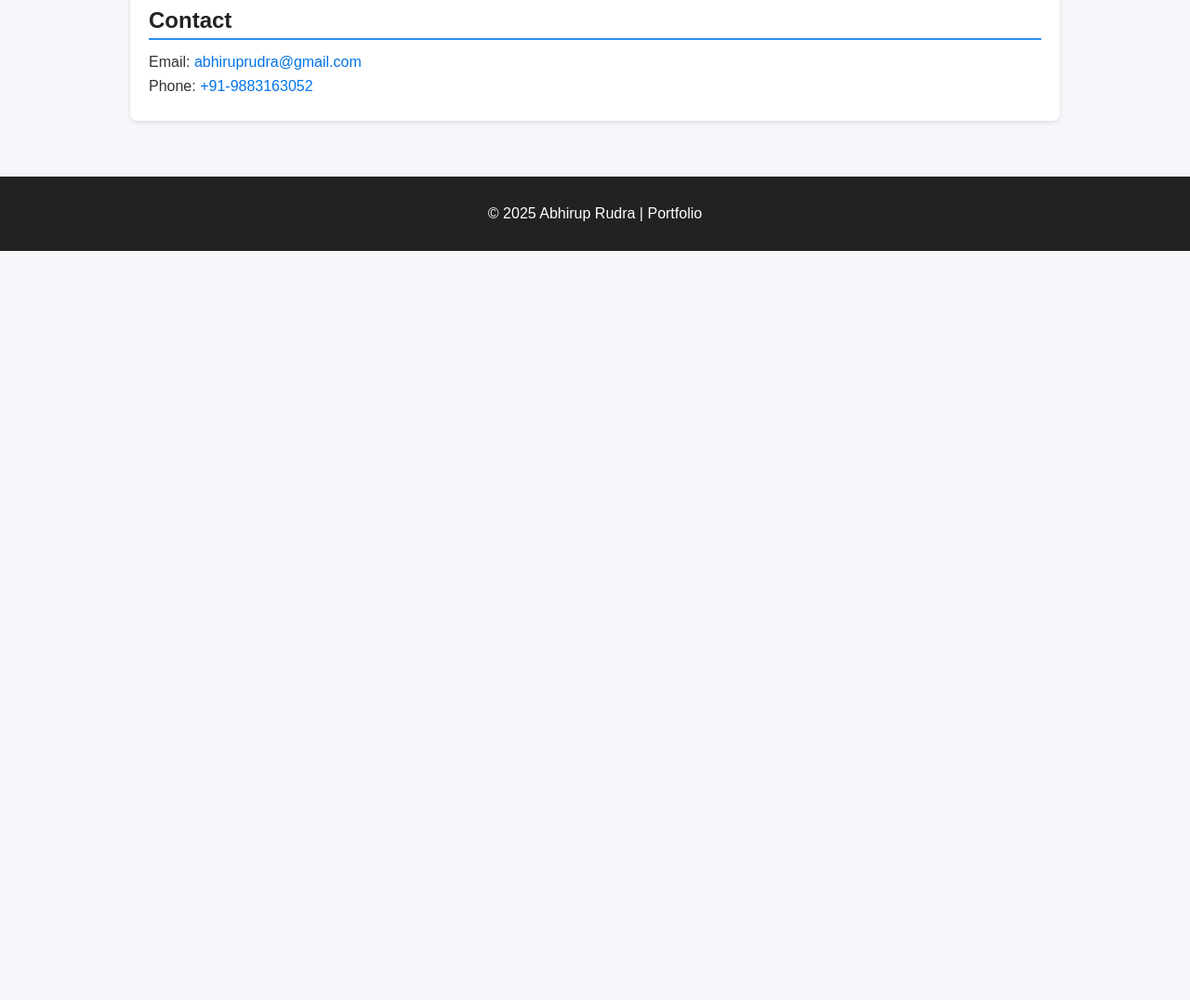
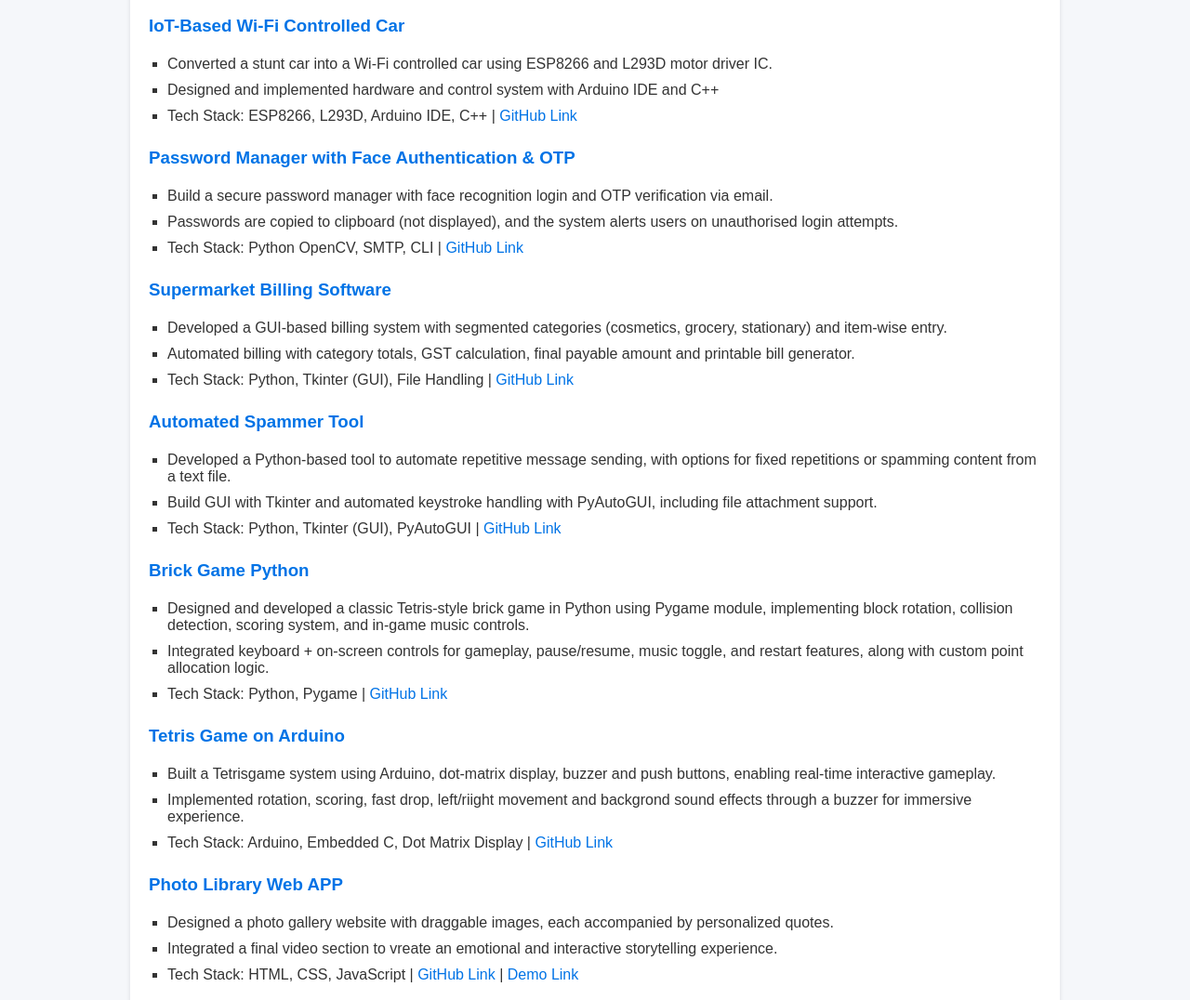
Before and after one commit to AbhirupRudra/Personal-Portfolio, a plain HTML site: page index.html in a window 1280 px wide. Shown: the part 1376-2452 px from the top of the page at 93% size. Before the commit the page ends 1646 px from the top, so only its background shows below. Drawn offline with Linux system fonts and the light colour scheme.

Commit message:
Updating index.html

```diff
--- a/index.html
+++ b/index.html
@@ -23,6 +23,16 @@
                 Experienced with Arduino, ESP32, and IoT projects. Exploring web development and cyber security,
                 with a passion for robotics and problem-solving.</p>
         </section>
+
+        <!-- Education -->
+         <section>
+            <h2>Education</h2>
+            <ul>
+                <li>Bachelor of Technology in Electronics and Communication Engineering | NIT Patna | 2025 - 2029 (expected)</li>
+                <li>Currently pursuing 1st year (Expected Graduation: 2029)</li>
+                <li>CGPA: <i style="color: rgb(140, 140, 140);">pending</i></li>
+            </ul>
+         </section>
 
         <!-- Skills -->
         <section>
@@ -70,7 +80,8 @@
                     <li>Built a digital timer with start, stop, resume and restart functionality.</li>
                     <li>Designed a custom Arduino UNO shield for circuit integration.</li>
                     <li>Implemented user control via two push buttons and displayed output on an OLED display.</li>
-                    <li>Tech Stack: Arduino UNO, C++, OLED Display, Custom Shield | <a href="">GitHub Link</a></li>
+                    <li>Tech Stack: Arduino UNO, C++, OLED Display, Custom Shield | <a href="" target="_blank">GitHub
+                            Link</a></li>
                 </ul>
             </article>
 
@@ -80,18 +91,97 @@
                     <li>Converted a stunt car into a Wi-Fi controlled car using ESP8266 and L293D motor driver IC.</li>
                     <li>Designed and implemented hardware and control system with Arduino IDE and C++</li>
                     <li>Tech Stack: ESP8266, L293D, Arduino IDE, C++ | <a
-                            href="https://github.com/AbhirupRudra/my-stunt-car">GitHub Link</a></li>
+                            href="https://github.com/AbhirupRudra/my-stunt-car" target="_blank">GitHub Link</a></li>
                 </ul>
             </article>
 
+            <article>
+                <h3>Password Manager with Face Authentication & OTP</h3>
+                <ul>
+                    <li>Build a secure password manager with face recognition login and OTP verification via email.</li>
+                    <li>Passwords are copied to clipboard (not displayed), and the system alerts users on unauthorised
+                        login attempts.</li>
+                    <li>Tech Stack: Python OpenCV, SMTP, CLI | <a
+                            href="https://github.com/AbhirupRudra/password-manager-python" target="_blank">GitHub
+                            Link</a></li>
+                </ul>
+            </article>
 
+            <article>
+                <h3>Supermarket Billing Software</h3>
+                <ul>
+                    <li>Developed a GUI-based billing system with segmented categories (cosmetics, grocery, stationary)
+                        and item-wise entry.
+                    <li>Automated billing with category totals, GST calculation, final payable amount and printable bill
+                        generator.</li>
+                    <li>Tech Stack: Python, Tkinter (GUI), File Handling | <a
+                            href="https://github.com/AbhirupRudra/billing-software" target="_blank">GitHub Link</a></li>
+                </ul>
+            </article>
+
+            <article>
+                <h3>Automated Spammer Tool</h3>
+                <ul>
+                    <li>Developed a Python-based tool to automate repetitive message sending, with options for fixed
+                        repetitions or spamming content from a text file.
+                    <li>Build GUI with Tkinter and automated keystroke handling with PyAutoGUI, including file
+                        attachment support.</li>
+                    <li>Tech Stack: Python, Tkinter (GUI), PyAutoGUI | <a
+                            href="https://github.com/AbhirupRudra/spam-bot" target="_blank">GitHub Link</a></li>
+                </ul>
+            </article>
+
+            <article>
+                <h3>Brick Game Python</h3>
+                <ul>
+                    <li>Designed and developed a classic Tetris-style brick game in Python using Pygame module,
+                        implementing block rotation, collision detection, scoring system, and in-game music controls.
+                    <li>Integrated keyboard + on-screen controls for gameplay, pause/resume, music toggle, and restart
+                        features, along with custom point allocation logic.</li>
+                    <li>Tech Stack: Python, Pygame | <a href="https://github.com/AbhirupRudra/brick-game" target="_blank">GitHub
+                            Link</a></li>
+                </ul>
+            </article>
+
+            <article>
+                <h3>Tetris Game on Arduino</h3>
+                <ul>
+                    <li>Built a Tetrisgame system using Arduino, dot-matrix display, buzzer and push buttons, enabling
+                        real-time interactive gameplay.
+                    <li>Implemented rotation, scoring, fast drop, left/riight movement and backgrond sound effects
+                        through a buzzer for immersive experience.</li>
+                    <li>Tech Stack: Arduino, Embedded C, Dot Matrix Display | <a
+                            href="https://github.com/AbhirupRudra/tetris-game-arduino-and-dot-matrix-display" target="_blank">GitHub
+                            Link</a></li>
+                </ul>
+            </article>
+
+            <article>
+                <h3>Photo Library Web APP</h3>
+                <ul>
+                    <li>Designed a photo gallery website with draggable images, each accompanied by personalized quotes.
+                    <li>Integrated a final video section to vreate an emotional and interactive storytelling experience.
+                    </li>
+                    <li>Tech Stack: HTML, CSS, JavaScript | <a
+                            href="https://github.com/AbhirupRudra/impressing-girlfriend" target="_blank">GitHub Link</a> | <a
+                            href="https://abhiruprudra.github.io/Impressing-Girlfriend/" target="_blank">Demo Link</a></li>
+                </ul>
+            </article>
         </section>
 
         <!-- Contact -->
         <section class="contact">
             <h2>Contact</h2>
-            <p>Email: <a href="mailto:abhiruprudra@gmail.com">abhiruprudra@gmail.com</a></p>
-            <p>Phone: <a href="tel:+919883163052">+91-9883163052</a></p>
+            <p>Email: <a href="mailto:abhiruprudra@gmail.com" target="_blank">abhiruprudra@gmail.com</a></p>
+            <p>Phone: <a href="tel:+919883163052" target="_blank">+91-9883163052</a></p>
+        </section>
+
+        <section>
+            <h2>Links</h2>
+            <ul>
+                <li><a href="https://github.com/AbhirupRudra" target="_blank">GitHub</a></li>
+                <li><a href="https://www.youtube.com/@ROBOTICS_WORLD_AR" target="_blank">YouTube</a></li>
+            </ul>
         </section>
 
     </div>
```
